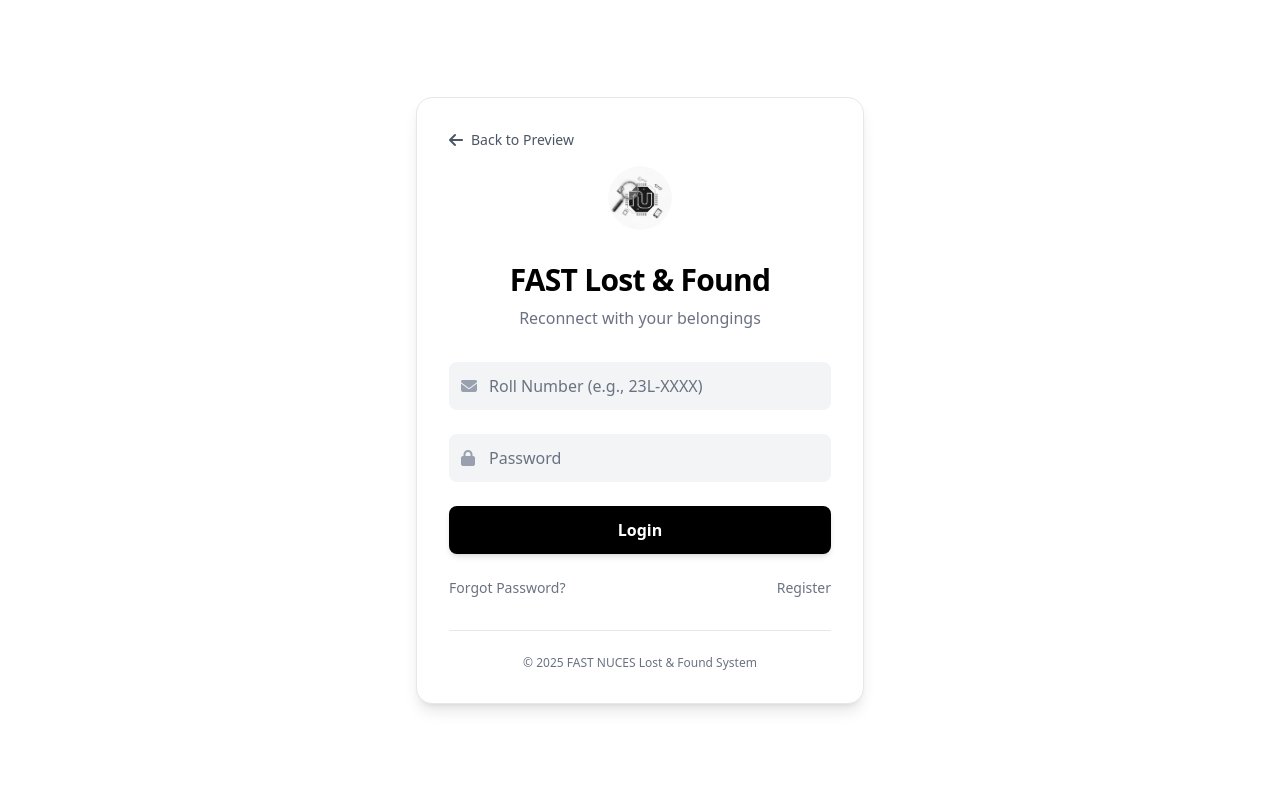
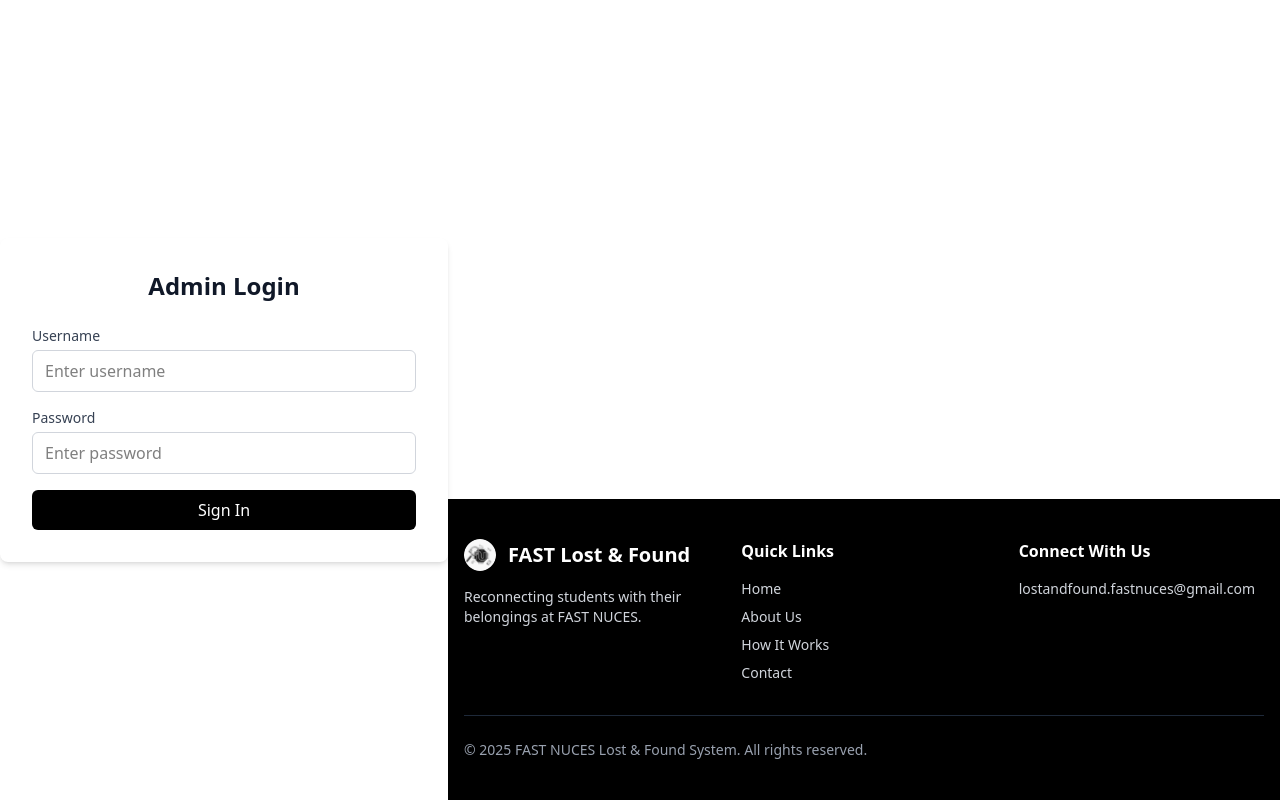
Before and after one commit to A-noob-in-Coding/lost-and-found, a React (Vite) app in the folder frontend/: page /admin/1 in a window 1280 px wide. Before the commit this address led to /login. Built offline with nearby package versions, Linux system fonts and the light colour scheme.

Commit message:
Refactor admin login logic and UI components

```diff
--- a/frontend/src/pages/adminPage.jsx
+++ b/frontend/src/pages/adminPage.jsx
@@ -1,81 +1,124 @@
 import React, { useState, useEffect } from 'react';
-import { useParams, useNavigate } from 'react-router-dom';
+import {  useNavigate } from 'react-router-dom';
 import PostVerificationContainer from '../components/postVerificationContainer.jsx';
 import CommentVerificationContainer from '../components/commentVerificationContainer.jsx';
 import CategoryContainer from '../components/catagorySection.jsx';
 import Footer from '../utilities/footer.jsx';
 
 const AdminPage = () => {
-  const { password } = useParams();
   const navigate = useNavigate();
   const [authenticated, setAuthenticated] = useState(false);
+  const [showLoginForm, setShowLoginForm] = useState(true);
   const [activeTab, setActiveTab] = useState('posts');
-  const [posts, setPosts] = useState([
-    {
-      id: 1,
-      title: "Lost Gold Watch",
-      location: "Central Park, New York",
-      description: "Vintage gold watch with leather strap. Has an engraving on the back saying 'To John, With Love'.",
-      image: "https://readdy.ai/api/search-image?query=A%20high-quality%20professional%20photograph%20of%20a%20vintage%20gold%20watch%20with%20brown%20leather%20strap%20on%20a%20clean%20white%20background%2C%20soft%20shadows%2C%20detailed%20texture%20of%20the%20leather%20and%20gold%20metal%2C%20studio%20lighting%2C%20product%20photography%20style%2C%20minimalist&width=400&height=300&seq=1&orientation=landscape",
-      status: "pending"
+  const [posts, setPosts] = useState([]);
+  const [loginData, setLoginData] = useState({
+    username: '',
+    password: ''
+  });
+  const [loginError, setLoginError] = useState('');
+  const [isLoading, setIsLoading] = useState(false);
+  const loginAdmin = async (user, pass) => {
+    try {
+      setIsLoading(true);
+      setLoginError('');
+
+      const response = await fetch("http://localhost:5000/api/users/loginAdmin", {
+        method: "POST",
+        headers: {
+          "Content-Type": "application/json",
+        },
+        body: JSON.stringify({ username: user, password: pass }),
+      });
+
+      const data = await response.json();
+      if (response.ok) {
+        setAuthenticated(true);
+        setShowLoginForm(false);
+      } else {
+        setLoginError(data.message || 'Invalid credentials');
       }
-  ]);
+    } catch (err) {
+      console.error("Network or fetch error:", err);
+      setLoginError('Network error. Please try again.');
+    } finally {
+      setIsLoading(false);
+    }
+  };
 
-  //ADMIN PASSWORD
-  const ADMIN_PASSWORD = "admin";
+  // Always show login form when component mounts
+  useEffect(() => {
+    setShowLoginForm(true);
+  }, []);
 
-  // Check if the provided password matches the admin password
-  useEffect(() => {
-    if (password === ADMIN_PASSWORD) {
-      setAuthenticated(true);
-    } else {
-      navigate('/login');
+  const handleLoginSubmit = async (e) => {
+    e.preventDefault();
+    if (!loginData.username || !loginData.password) {
+      setLoginError('Please enter both username and password');
+      return;
     }
-  }, [password, navigate]);
+    await loginAdmin(loginData.username, loginData.password);
+  };
 
+  const handleInputChange = (e) => {
+    setLoginData({
+      ...loginData,
+      [e.target.name]: e.target.value
+    });
+    // Clear error when user starts typing
+    if (loginError) {
+      setLoginError('');
+    }
+  };
     const handlePostAction = (id, action) => {
     setPosts(posts.map(post =>
       post.id === id ? { ...post, status: action } : post
     ));
   };
 
-  // Show loading or unauthorized message while checking password
   if (!authenticated) {
   return (
-      <div className="min-h-screen bg-white">
-        {/* Header with Logo and Navigation */}
-        <header className="bg-white shadow-sm border-b border-gray-100">
-          <div className="max-w-7xl mx-auto px-4 sm:px-6 lg:px-8 py-4 flex items-center justify-between w-full">
-            <div className="flex items-center space-x-2 sm:space-x-3">
-              <img
-                src="/lf_logo.png"
-                alt="Lost & Found Logo"
-                className="h-8 w-8 sm:h-10 sm:w-10 rounded-full"
+    <div className="min-h-screen bg-white flex items-center justify-center">
+      <div className="bg-white p-8 rounded-lg shadow-md w-full max-w-md">
+        <h2 className="text-2xl font-bold text-gray-900 mb-6 text-center">Admin Login</h2>
+        <form onSubmit={handleLoginSubmit} className="space-y-4">
+          <div>
+            <label htmlFor="username" className="block text-sm font-medium text-gray-700 mb-1">Username</label>
+            <input
+              type="text"
+              id="username"
+              name="username"
+              value={loginData.username}
+              onChange={handleInputChange}
+              className="w-full px-3 py-2 border border-gray-300 rounded-md focus:outline-none focus:ring-2 focus:ring-black focus:border-transparent"
+              placeholder="Enter username"
+              disabled={isLoading}
             />
-              <h1 className="text-lg sm:text-xl md:text-2xl font-bold text-black">FAST Lost & Found</h1>
           </div>
+          <div>
+            <label htmlFor="password" className="block text-sm font-medium text-gray-700 mb-1">Password</label>
+            <input
+              type="password"
+              id="password"
+              name="password"
+              value={loginData.password}
+              onChange={handleInputChange}
+              className="w-full px-3 py-2 border border-gray-300 rounded-md focus:outline-none focus:ring-2 focus:ring-black focus:border-transparent"
+              placeholder="Enter password"
+              disabled={isLoading}
+            />
           </div>
-        </header>
-
-        {/* Access Denied Section */}
-        <section className="py-12 sm:py-16 bg-gray-50">
-          <div className="max-w-4xl mx-auto px-4 sm:px-6 lg:px-8 text-center">
-            <div className="bg-white rounded-2xl shadow-sm p-6 sm:p-8 border border-gray-100">
-              <div className="w-12 h-12 sm:w-16 sm:h-16 rounded-full bg-red-100 flex items-center justify-center mx-auto mb-4 sm:mb-6">
-                <i className="fas fa-lock text-red-600 text-xl sm:text-2xl"></i>
+          {loginError && (
+            <div className="text-red-600 text-sm mt-2">{loginError}</div>
+          )}
+          <button
+            type="submit"
+            disabled={isLoading}
+            className="w-full bg-black text-white py-2 px-4 rounded-md hover:bg-gray-800 focus:outline-none focus:ring-2 focus:ring-black focus:ring-offset-2 disabled:opacity-50 disabled:cursor-not-allowed"
+          >
+            {isLoading ? 'Signing in...' : 'Sign In'}
+          </button>
+        </form>
       </div>
-              <h2 className="text-2xl sm:text-3xl font-bold text-red-600 mb-3 sm:mb-4">Access Denied</h2>
-              <p className="text-gray-600 mb-6 sm:mb-8 text-sm sm:text-base md:text-lg">Invalid admin password. Redirecting to login page...</p>
-              <button
-                onClick={() => navigate('/login')}
-                className="bg-black text-white px-6 sm:px-8 py-3 rounded-full text-sm sm:font-medium hover:bg-gray-800 transition-all duration-300 hover:scale-105 transform"
-              >
-                Go to Login
-              </button>
-            </div>
-          </div>
-        </section>
-
       <Footer />
     </div>
   );
```
Lines whose indentation alone changed are shown as unchanged.
